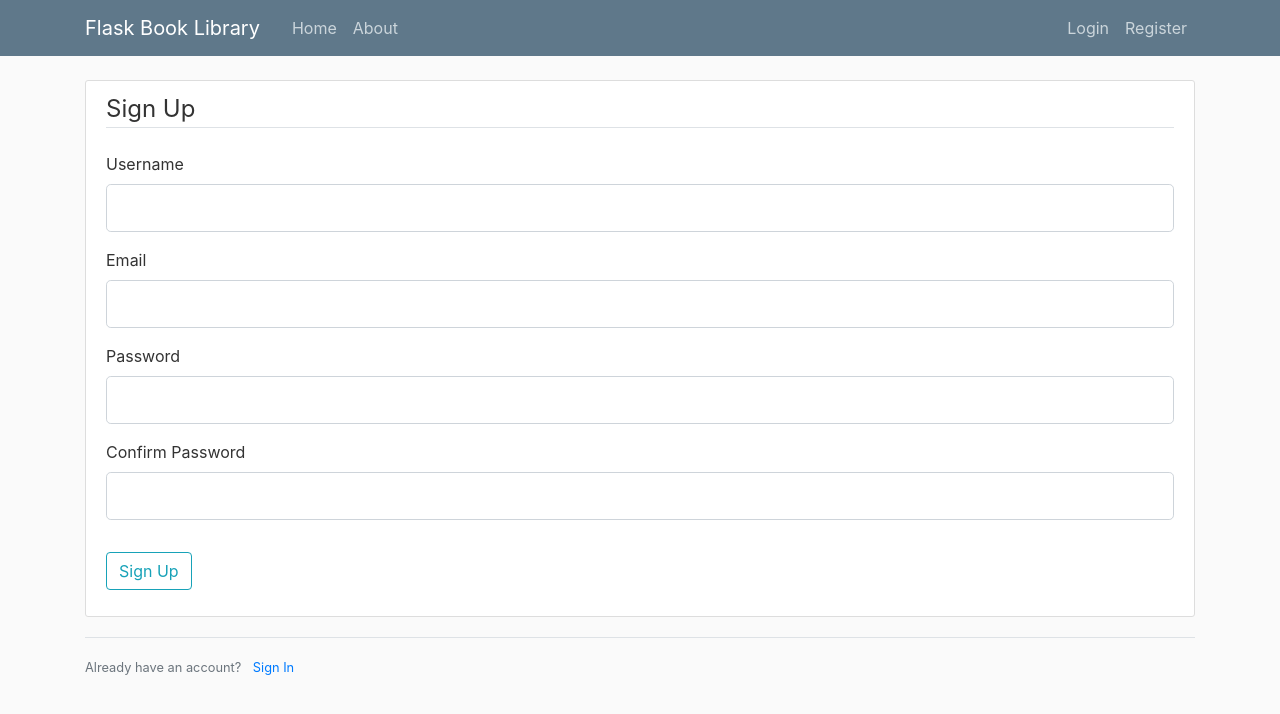
After one commit to marcelestial/flaskbooks, a Flask app: page /register in a window 1280 px wide. The commit adds this page. Shown: the top 714 px of the page. Run offline with Flask 2, Linux system fonts and the light colour scheme; some libraries are stand-ins or nearby versions.

Commit message:
Added register and login pages with forms

```diff
--- a/forms.py
+++ b/forms.py
@@ -1,5 +1,5 @@
 from flask_wtf import FlaskForm
-from wtforms import StringField, PasswordField, SubmitField, Booleanfield
+from wtforms import StringField, PasswordField, SubmitField, BooleanField
 from wtforms.validators import DataRequired, Length, Email, EqualTo
 
 class RegistrationForm(FlaskForm):
@@ -25,5 +25,5 @@ class LoginForm(FlaskForm):
     password = PasswordField('Password',
     						validators=[DataRequired(),
     						Length(min=8)])
-    remember = Booleanfield('Remember Me')
+    remember = BooleanField('Remember Me')
     submit = SubmitField('Login')
--- a/mylibrary.py
+++ b/mylibrary.py
@@ -1,4 +1,5 @@
-from flask import Flask, render_template, url_for
+from flask import Flask, render_template, url_for, flash, redirect
+from forms import RegistrationForm, LoginForm
 app = Flask(__name__)
 
 #Secret key to protect against cookie editing etc
@@ -33,6 +34,26 @@ def home():
 def about():
 	return render_template('about.html', title='About')
 
+#The registration page route
+@app.route("/register", methods=['GET', 'POST'])
+def register():
+    form = RegistrationForm()
+    if form.validate_on_submit():
+        flash(f'Account created for {form.username.data}!', 'success')
+        return redirect(url_for('home'))
+    return render_template('register.html', title='Register', form=form)
+
+#The login page route
+@app.route("/login", methods=['GET', 'POST'])
+def login():
+    form = LoginForm()
+    if form.validate_on_submit():
+        if form.email.data == 'admin@book.com' and form.password.data == 'password':
+            flash('You have been logged in!', 'success')
+            return redirect(url_for('home'))
+        else:
+            flash('Login unsuccessful. Please check email and password', 'danger')
+    return render_template('login.html', title='Login', form=form)
 
 if __name__ == '__main__':
 	app.run(debug=True)
--- a/templates/layout.html
+++ b/templates/layout.html
@@ -21,27 +21,35 @@
 	<header class="site-header">
 	  <nav class="navbar navbar-expand-md navbar-dark bg-steel fixed-top">
 	    <div class="container">
-	      <a class="navbar-brand mr-4" href="/">Flask Blog</a>
+	      <a class="navbar-brand mr-4" href="/">Flask Book Library</a>
 	      <button class="navbar-toggler" type="button" data-toggle="collapse" data-target="#navbarToggle" aria-controls="navbarToggle" aria-expanded="false" aria-label="Toggle navigation">
 	        <span class="navbar-toggler-icon"></span>
 	      </button>
 	      <div class="collapse navbar-collapse" id="navbarToggle">
 	        <div class="navbar-nav mr-auto">
-	          <a class="nav-item nav-link" href="/">Home</a>
-	          <a class="nav-item nav-link" href="/about">About</a>
+	          <a class="nav-item nav-link" href="{{ url_for('home') }}">Home</a>
+	          <a class="nav-item nav-link" href="{{ url_for('about') }}">About</a>
 	        </div>
 	        <!-- Navbar Right Side -->
 	        <div class="navbar-nav">
-	          <a class="nav-item nav-link" href="/login">Login</a>
-	          <a class="nav-item nav-link" href="/register">Register</a>
+	          <a class="nav-item nav-link" href="{{ url_for('login') }}">Login</a>
+	          <a class="nav-item nav-link" href="{{ url_for('register') }}">Register</a>
 	        </div>
 	      </div>
 	    </div>
 	  </nav>
 	</header>
 
-	<!-- "container" is a Bootstrap class -->
 	<div class="container">
+		{% with messages = get_flashed_messages(with_categories=true) %}
+		    {% if messages %}
+		        {% for category, message in messages %}
+		            <div class="alert alert-{{ category }}">
+		            	{{ message }}
+		            </div>
+		        {% endfor %}
+		    {% endif %}
+		{% endwith %}
 	    {% block content %} {% endblock %} <!-- Content to be replaced with that of the html file extending this -->
 	</div>
 
--- /dev/null
+++ b/templates/register.html
@@ -0,0 +1,75 @@
+{% extends "layout.html" %} <!-- Copy the generic page formatting of layout.html -->
+{% block content %}
+    <div class="content-section">
+    	<form method="POST" action="">
+    		{{ form.hidden_tag() }}
+    		<fieldset class="form-group">
+    			<legend class="border-bottom mb-4">Sign Up</legend>
+    			<div class="form-group">
+    				{{ form.username.label(class="form-control-label") }}
+
+    				{% if form.username.errors %}
+    				    {{ form.username(class="form-control form-control-lg is-invalid") }}
+    				    <div class="invalid-feedback">
+    				    	{% for error in form.username.errors %}
+    				    	    <span> {{ error }} </span>
+    				    	{% endfor %}
+    				    </div>
+    				{% else %}
+    				    {{ form.username(class="form-control form-control-lg") }}
+    				{% endif %}
+    			</div>
+    			<div class="form-group">
+    				{{ form.email.label(class="form-control-label") }}
+
+    				{% if form.email.errors %}
+    				    {{ form.email(class="form-control form-control-lg is-invalid") }}
+    				    <div class="invalid-feedback">
+    				    	{% for error in form.email.errors %}
+    				    	    <span> {{ error }} </span>
+    				    	{% endfor %}
+    				    </div>
+    				{% else %}
+    				    {{ form.email(class="form-control form-control-lg") }}
+    				{% endif %}
+    			</div>
+    			<div class="form-group">
+    				{{ form.password.label(class="form-control-label") }}
+
+    				{% if form.password.errors %}
+    				    {{ form.password(class="form-control form-control-lg is-invalid") }}
+    				    <div class="invalid-feedback">
+    				    	{% for error in form.password.errors %}
+    				    	    <span> {{ error }} </span>
+    				    	{% endfor %}
+    				    </div>
+    				{% else %}
+    				    {{ form.password(class="form-control form-control-lg") }}
+    				{% endif %}
+    			</div>
+    			<div class="form-group">
+    				{{ form.confirm_password.label(class="form-control-label") }}
+
+    				{% if form.confirm_password.errors %}
+    				    {{ form.confirm_password(class="form-control form-control-lg is-invalid") }}
+    				    <div class="invalid-feedback">
+    				    	{% for error in form.confirm_password.errors %}
+    				    	    <span> {{ error }} </span>
+    				    	{% endfor %}
+    				    </div>
+    				{% else %}
+    				    {{ form.confirm_password(class="form-control form-control-lg") }}
+    				{% endif %}
+    			</div>
+    		</fieldset>
+    		<div class="form-group">
+    			{{ form.submit(class="btn btn-outline-info") }}
+    		</div>
+    	</form>
+    </div>
+    <div class="border-top pt-3">
+    	<small class="text-muted">
+    		Already have an account? <a class="ml-2" href="{{ url_for('login') }}"> Sign In </a>
+    	</small>
+    </div>
+{% endblock content %}
```
Also changed, not shown: templates/login.html (added, +51 -0 lines).
